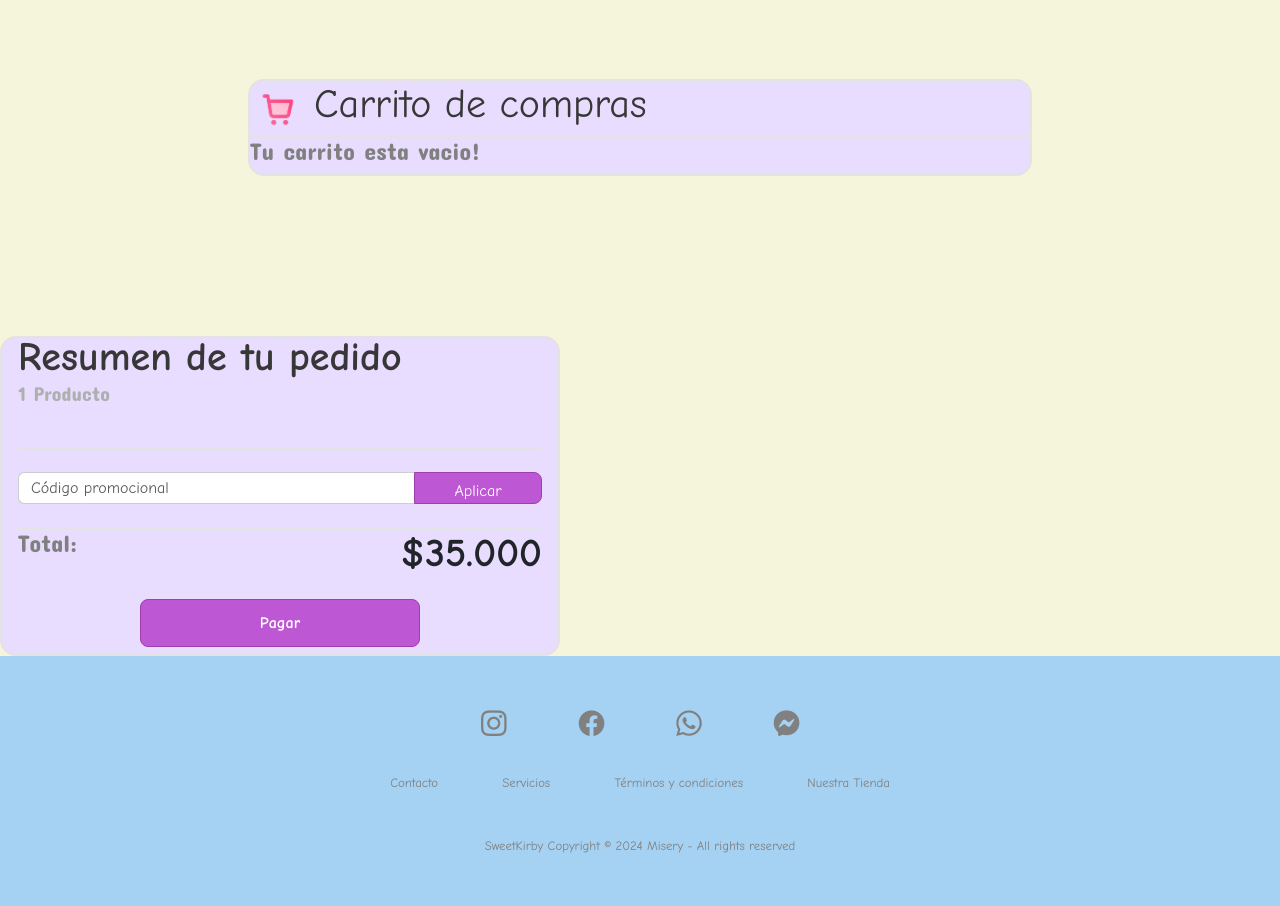
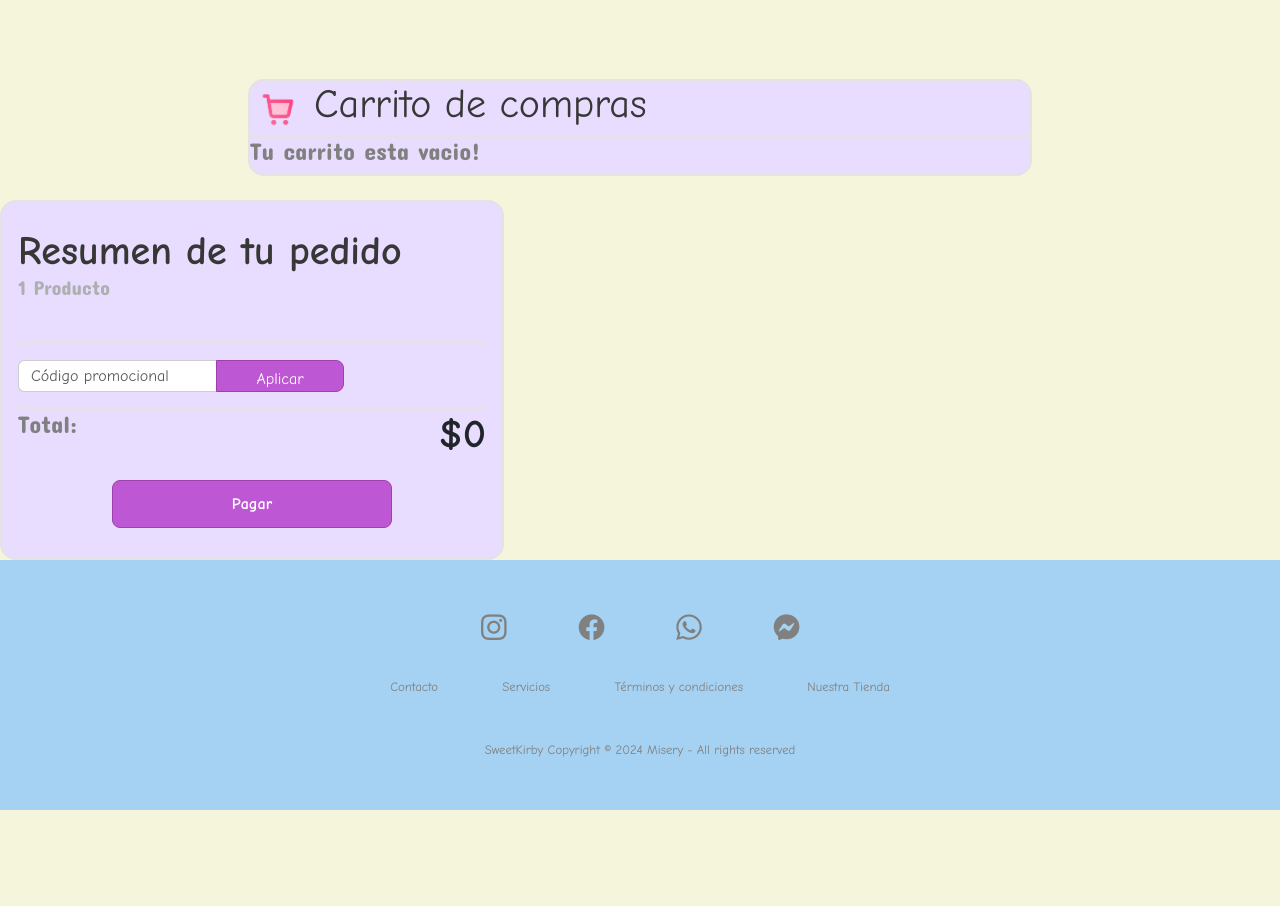
Before and after one commit to Dav-Walker/SweetKirby, a Django app: page /carrito/ in a window 1280 px wide. Shown: the part 225-1131 px from the top of the page. After the commit the page ends 1035 px from the top, so only its background shows below. Run offline with Django 5.2, Linux system fonts and the light colour scheme; some web fonts are replaced.

Commit message:
descto y carrito actualizado

```diff
--- a/core/static/core/estilo.css
+++ b/core/static/core/estilo.css
@@ -894,16 +894,16 @@ h5>#filtro {
 
 /* -------------------------------------------------------------------------------RESUMEN PEDIDO----------------------------------------------------------------------- */
 .resumen-carrito {
-    margin-top: 20vh;
+    margin-top: 3vh;
     display: flex;
     flex-wrap: wrap;
     border: 0.3vh solid hsl(0, 0%, 89%);
-    height: 40vh;
-    width: 70vh;
+    height: 45vh;
+    width: 63vh;
     background-color: #e8dcff;
     border-radius: 2vh;
-}
-
+    align-content: center;
+    justify-content: center; }
 
 
 .contenido-resumen {
@@ -915,7 +915,7 @@ h5>#filtro {
     border-bottom: 0.3vh solid hsl(0, 0%, 89%);
     flex-direction: column;
     justify-content: center;
-    ;
+
 }
 
 .contenido-resumen h1 {
--- a/core/templates/carrito.html
+++ b/core/templates/carrito.html
@@ -71,16 +71,19 @@
                     <h2>1 Producto</h2>
                 </div>
                 <div class="contenido-resumen2">
-                    <div class="input-group clase-input-boton">
-                        <input type="text" class="input-promo form-control" placeholder="Código promocional"
-                            aria-label="Recipient's username" aria-describedby="button-addon2">
-                        <button class="btn btn-primary" type="button" id="button-addon2">Aplicar</button>
-                    </div>
+                    <form action="{% url 'aplicar_descuento' %}" method="post">
+                        {% csrf_token %}
+                        <div class="input-group clase-input-boton">
+                            <input type="text" class="input-promo form-control" name="codigo_promocional" placeholder="Código promocional"
+                                aria-label="Recipient's username" aria-describedby="button-addon2">
+                            <button class="btn btn-primary" type="submit" id="button-addon2">Aplicar</button>
+                        </div>
+                    </form>
                 </div>
                 <div class="contenido-resumen3">
                     <div class="precio-total">
                         <h2>Total:</h2>
-                        <h1>$35.000</h1>
+                        <h1>${{ total_carrito }}</h1>
                     </div>
                     <div class="boton-pago">
                         <button type="button" class="btn btn-primary">Pagar</button>
--- a/core/views.py
+++ b/core/views.py
@@ -31,12 +31,19 @@ def pedidos(request):
 def delToCart(request, codigo):
     carrito = request.session.get("carrito", [])
     producto = None
+    es_lunes = datetime.now().weekday() == 0  # 0 es lunes
+    codigo_descuento = request.session.get("codigo_descuento", None)
+    descuento = es_lunes or (codigo_descuento is not None)
+
     for p in carrito:
         if p["codigo"] == codigo:
             producto = p
             if p["cantidad"] > 1:
                 p["cantidad"] -= 1
                 p["total"] = p["precio"] * p["cantidad"]
+                if descuento:
+                    p["total"] *= 0.9  # Aplicar 10% de descuento
+                p["total"] = round(p["total"])  # Redondear el total sin decimales
             else:
                 carrito.remove(p)
             break
@@ -58,7 +65,7 @@ def addToCart(request, codigo, codigo_descuento=None):
     producto = Producto.objects.get(codigo=codigo)
 
     # Verificar si es lunes o si se ingresó un código de descuento
-    es_lunes = datetime.now().weekday() == 0  # 0 es lunes
+    es_lunes = datetime.now().weekday() == 0 # 0 es lunes
     descuento = es_lunes or (codigo_descuento is not None)
 
     for p in carrito:
@@ -91,32 +98,40 @@ def addToCart(request, codigo, codigo_descuento=None):
     total_carrito = sum(item['total'] for item in carrito)
     request.session['total_carrito'] = total_carrito
 
+    # Guardar el código de descuento en la sesión si se proporcionó
+    if codigo_descuento:
+        request.session['codigo_descuento'] = codigo_descuento
+
     # Redirigir a la vista del carrito
     return redirect(to="menu")
+
 
 def borrarSesion(request):
     request.session.flush()
     return redirect('home')
+
 
 def carrito(request):
     carrito = request.session.get("carrito", [])
     total_carrito = request.session.get("total_carrito", 0)  # Obtener total_carrito de la sesión
     return render(request, 'carrito.html', {"carrito": carrito, "total_carrito": total_carrito})
 
+
 def aplicarDescuento(request):
     if request.method == 'POST':
         codigo_promocional = request.POST.get('codigo_promocional')
 
         # Verificar si el código promocional es válido y aplicar descuento si corresponde
-        if codigo_promocional == 'KingDedede':  # Colocar el codigo para realizar la validación
+        if codigo_promocional == 'KingDedede':  # Reemplaza 'KingDedede' por tu lógica de validación
             carrito = request.session.get("carrito", [])
             for item in carrito:
                 item['total'] *= 0.9  # Aplicar descuento del 10%
-                item['total'] = round(item['total'])  # Redondear el total
+                item['total'] = round(item['total'])  # Redondear el total sin decimales
 
             # Actualizar el total del carrito en la sesión
             total_carrito = sum(item['total'] for item in carrito)
             request.session['carrito'] = carrito
             request.session['total_carrito'] = total_carrito
+            request.session['codigo_descuento'] = codigo_promocional
 
     return redirect(reverse('carrito'))
```
Also changed, not shown: db.sqlite3.
